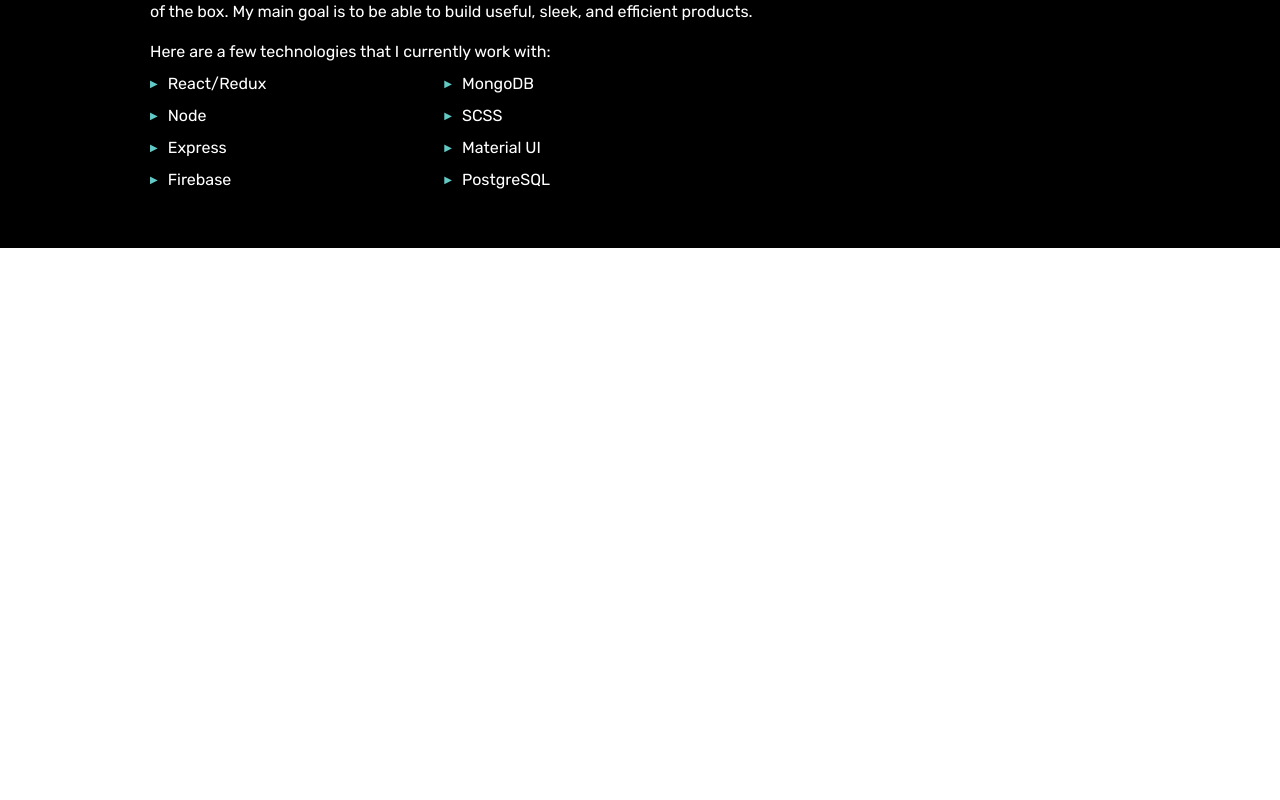
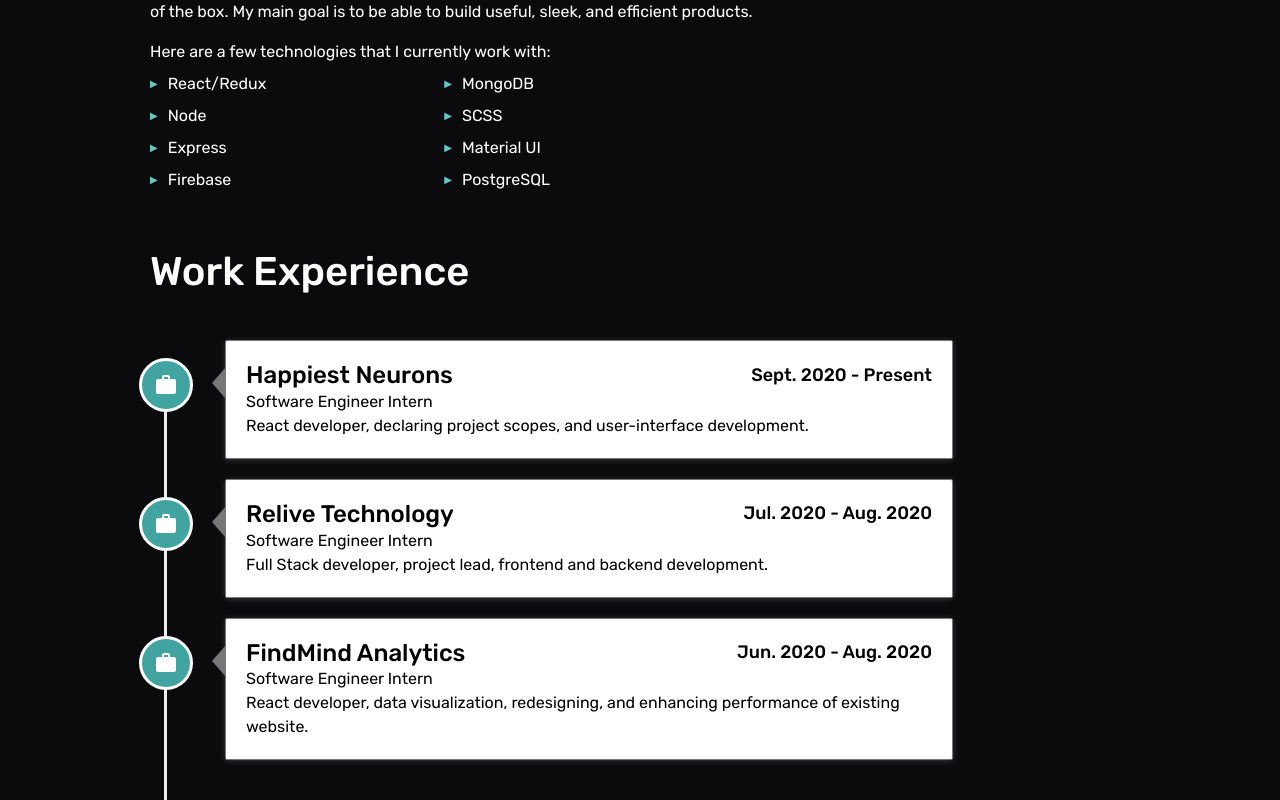
Before and after one commit to roshan0708/portfolio_v2, a React (Create React App) app: page / in a window 1280 px wide. Shown: the part 1008-1808 px from the top of the page. Before the commit the page ends 1256 px from the top, so only its background shows below. Built offline with nearby package versions, Linux system fonts and the light colour scheme.

Commit message:
work experience section added

```diff
--- a/package.json
+++ b/package.json
@@ -6,6 +6,8 @@
     "@fortawesome/fontawesome-svg-core": "^1.2.30",
     "@fortawesome/free-brands-svg-icons": "^5.14.0",
     "@fortawesome/react-fontawesome": "^0.1.11",
+    "@material-ui/core": "^4.11.0",
+    "@material-ui/icons": "^4.9.1",
     "@testing-library/jest-dom": "^4.2.4",
     "@testing-library/react": "^9.5.0",
     "@testing-library/user-event": "^7.2.1",
--- a/src/App.js
+++ b/src/App.js
@@ -2,6 +2,7 @@
 import Cover from './components/cover';
 import NavbarComponent from "./components/navbar";
 import About from './components/about';
+import WorkExperience from './components/workExperience';
 
 const App = () => {
   return (
@@ -9,6 +10,7 @@
       <NavbarComponent />
       <Cover />
       <About />
+      <WorkExperience />
     </div>
   );
 }
--- a/src/components/about.jsx
+++ b/src/components/about.jsx
@@ -1,9 +1,11 @@
 import React from 'react';
-import { Button } from 'react-bootstrap';
 
 const About = () => {
     return (
-      <main style={{ background: "black", color: "white" }} className="py-5">
+      <div
+        style={{ background: "#0b0b0d", color: "white" }}
+        className="py-5 main-div"
+      >
         <section className="div-1 about">
           <h1 className="heading">About Me</h1>
           <div>
@@ -47,7 +49,7 @@
             </ul>
           </div>
         </section>
-      </main>
+      </div>
     );
 }
 
--- a/src/components/cover.jsx
+++ b/src/components/cover.jsx
@@ -6,7 +6,7 @@
     return (
       <div className="bg-div">
         <div className="head mx-5">
-          <main className="head-div mx-auto">
+          <div className="head-div mx-auto main-div">
             <section className="div-1">
               <h1 className="my-1 head-div-first-text">Hi, my name is</h1>
               <h1 className="head-div-second-text">Roshan Kanwar.</h1>
@@ -19,7 +19,7 @@
                 catching websites.
               </p>
             </section>
-          </main>
+          </div>
         </div>
         <span className="scroll-btn">
           <a href="#">
@@ -35,6 +35,7 @@
                 className="social-media-list-link"
                 href="https://github.com/roshan0708"
                 target="_blank"
+                rel="noopener noreferrer"
               >
                 <FontAwesomeIcon icon={faGithub} className="media-icons" />
               </a>
@@ -44,6 +45,7 @@
                 className="social-media-list-link"
                 href="https://www.linkedin.com/in/roshan0708/"
                 target="_blank"
+                rel="noopener noreferrer"
               >
                 <FontAwesomeIcon icon={faLinkedin} className="media-icons" />
               </a>
@@ -53,6 +55,7 @@
                 className="social-media-list-link"
                 href="https://www.hackerrank.com/roshan_0708"
                 target="_blank"
+                rel="noopener noreferrer"
               >
                 <FontAwesomeIcon icon={faHackerrank} className="media-icons" />
               </a>
--- a/src/components/navbar.jsx
+++ b/src/components/navbar.jsx
@@ -4,19 +4,44 @@
 const NavbarComponent = () => {
     return (
       <>
-        <Navbar className="header-nav" fixed="top" collapseOnSelect bg="dark" expand="lg">
+        <Navbar
+          className="header-nav"
+          fixed="top"
+          collapseOnSelect
+          bg="dark"
+          expand="lg"
+        >
           <Navbar.Brand href="#home" className="brand-name ml-5">
             Roshan.
           </Navbar.Brand>
           <Navbar.Toggle aria-controls="responsive-navbar-nav" />
           <Navbar.Collapse id="responsive-navbar-nav">
             <Nav className="ml-auto mr-5">
-              <Nav.Link className="px-3" href="#home" >Home</Nav.Link>
-              <Nav.Link className="px-3" href="#about">About</Nav.Link>
-              <Nav.Link className="px-3" href="#experience">Experience</Nav.Link>
-              <Nav.Link className="px-3" href="#projects">Projects</Nav.Link>
-              <Nav.Link className="px-3" href="#contact">Contact</Nav.Link>
-              <Nav.Link className="px-3" href="https://drive.google.com/file/d/15SeYYPEyzM0kxhG1UCV32BEVVcEk5xOn/view?usp=sharing" target="_blank"><Button variant="outline-success" className="button">Resume</Button></Nav.Link>
+              <Nav.Link className="px-3" href="#home">
+                Home
+              </Nav.Link>
+              <Nav.Link className="px-3" href="#about">
+                About
+              </Nav.Link>
+              <Nav.Link className="px-3" href="#experience">
+                Experience
+              </Nav.Link>
+              <Nav.Link className="px-3" href="#projects">
+                Projects
+              </Nav.Link>
+              <Nav.Link className="px-3" href="#contact">
+                Contact
+              </Nav.Link>
+              <Nav.Link
+                className="px-3"
+                rel="noopener noreferrer"
+                href="https://drive.google.com/file/d/15SeYYPEyzM0kxhG1UCV32BEVVcEk5xOn/view?usp=sharing"
+                target="_blank"
+              >
+                <Button variant="outline-success" className="button">
+                  Resume
+                </Button>
+              </Nav.Link>
             </Nav>
           </Navbar.Collapse>
         </Navbar>
--- /dev/null
+++ b/src/components/timeline.jsx
@@ -0,0 +1,42 @@
+import React from 'react';
+import data from "./work.json";
+import { Container, Row, Col } from 'react-bootstrap';
+import WorkIcon from '@material-ui/icons/Work';
+
+const Timeline = () => {
+    return (
+      <Container>
+        <Row>
+          <Col>
+            <ul className="timeline">
+            {
+                data.map(item => {
+                    return (
+                      <li className="timeline-item" key={item.id}>
+                        <div className="timeline-badge">
+                          <WorkIcon className="glyphicon glyphicon-off" />
+                        </div>
+                        <div className="timeline-panel">
+                          <div className="timeline-heading">
+                            <div className="timeline-heading-div">
+                              <h4 className="timeline-title">{item.company}</h4>
+                              <h4 style={{fontSize:"18px"}}>{item.date}</h4>
+                            </div>
+                            <p>Software Engineer Intern</p>
+                          </div>
+                          <div className="timeline-body">
+                            <p>{item.text}</p>
+                          </div>
+                        </div>
+                      </li>
+                    );
+                })
+            }
+            </ul>
+          </Col>
+        </Row>
+      </Container>
+    );
+}
+
+export default Timeline;
--- /dev/null
+++ b/src/components/work.json
@@ -0,0 +1,20 @@
+[
+  {
+    "id":"ck123",
+    "company": "Happiest Neurons",
+    "date": "Sept. 2020 - Present",
+    "text": "React developer, declaring project scopes, and user-interface development."
+  },
+  {
+    "id": "ck124",
+    "company": "Relive Technology",
+    "date": "Jul. 2020 - Aug. 2020",
+    "text": "Full Stack developer, project lead, frontend and backend development."
+  },
+  {
+    "id": "ck125",
+    "company": "FindMind Analytics",
+    "date": "Jun. 2020 - Aug. 2020",
+    "text": " React developer, data visualization, redesigning, and enhancing performance of existing website."
+  }
+]
--- /dev/null
+++ b/src/components/workExperience.jsx
@@ -0,0 +1,18 @@
+import React, { useState } from 'react';
+import Timeline from './timeline';
+
+const WorkExperience = () => {
+    return (
+      <div
+        style={{ background: "#0b0b0d", color: "white"}}
+        className="main-div"
+      >
+        <section className="div-1 work">
+          <h1 className="mb-4">Work Experience</h1>
+          <Timeline />
+        </section>
+      </div>
+    );
+}
+
+export default WorkExperience;
--- a/src/styles/layout/_cover.scss
+++ b/src/styles/layout/_cover.scss
@@ -1,5 +1,5 @@
 .bg-div{
-    background:linear-gradient(0deg, rgba(0, 0, 0, 0.5), rgba(0, 0, 0, 0.6)),  url("../../assets/img/bg-6.jpg");
+    background:linear-gradient(0deg, rgba(11, 11, 13, 0.5), rgba(11, 11, 13, 0.6)),  url("../../assets/img/bg-6.jpg");
     background-attachment: fixed;
     background-position: center;
     background-repeat: no-repeat;
--- /dev/null
+++ b/src/styles/layout/_timeline.scss
@@ -0,0 +1,103 @@
+.timeline {
+    list-style: none;
+    padding: 20px;
+    color:black;
+    position: relative;
+	&:before {
+        top: 40px;
+        bottom: 0;
+        position: absolute;
+        content: " ";
+        width: 3px;
+        background-color: #eeeeee;
+        left: 0;
+        margin-left: -1.5px;
+    }
+    &-heading-div{
+        display: flex;
+        align-items: center;
+        justify-content: space-between;
+    }
+	.timeline-item {
+        margin-bottom: 20px;
+        position: relative;
+		&:before,
+		&:after {
+            content: "";
+            display: table;
+        }
+		&:after {
+            clear: both;
+        }
+		.timeline-badge {
+            color: #fff;
+            width: 54px;
+            height: 54px;
+            line-height: 45px;
+            font-size: 22px;
+            text-align: center;
+            position: absolute;
+            top: 18px;
+            left: -21px;
+            margin-left: -25px;
+            background-color:rgb(66, 164, 160);
+			border: 3px solid #fff;
+            z-index: 100;
+            border-top-right-radius: 50%;
+            border-top-left-radius: 50%;
+            border-bottom-right-radius: 50%;
+            border-bottom-left-radius: 50%;
+			.glyphicon {
+				top: 2px;
+				left: 0px;
+			}
+        }
+		.timeline-panel {
+            position: relative;
+            width: 80%;
+            height: 100%;
+            max-height: 150px;
+            float: left;
+			right: 16px;
+            border: 1px solid #777777;
+			background: #fff;
+            border-radius: 2px;
+            padding: 20px;
+            -webkit-box-shadow: 0 1px 6px rgba(255, 255, 255, 0.175);
+            box-shadow: 0 1px 6px rgba(255, 255, 255, 0.175);
+			&:before {
+                position: absolute;
+                top: 26px;
+                right: -16px;
+                display: inline-block;
+                border-top: 16px solid transparent;
+                border-left: 16px solid #777777;
+                border-right: 0 solid #777777;
+                border-bottom: 16px solid transparent;
+                content: " ";
+            }
+			.timeline-title {
+    			margin-top: 0;
+    			color: inherit;
+			}
+			.timeline-body > p,
+			.timeline-body > ul {
+    			margin-bottom: 0;
+			}
+			.timeline-body > p + p {
+        		margin-top: 5px;
+    		}
+        }
+    }
+	.timeline-item{
+		.timeline-panel {
+			left: 40px;
+			&:before {
+				border-left-width: 0;
+				border-right-width: 14px;
+				left: -14px;
+				right: auto;
+			}
+		}
+	}
+}
--- /dev/null
+++ b/src/styles/layout/_work-experience.scss
@@ -0,0 +1,3 @@
+.work{
+
+}
--- a/src/styles/styles.scss
+++ b/src/styles/styles.scss
@@ -6,6 +6,27 @@
 
 //font-family: 'Pacifico', cursive;
 //font-family: 'Courier Prime', monospace;
+
+::-webkit-scrollbar {
+  width: 13px;
+}
+
+/* Track */
+::-webkit-scrollbar-track {
+  border-radius: 3px;
+  background-color: #656464;
+}
+
+/* Handle */
+::-webkit-scrollbar-thumb {
+  background: #403f3f;
+  border-radius: 3px;
+}
+
+/* Handle on hover */
+::-webkit-scrollbar-thumb:hover {
+  background: #5a5959;
+}
 
 * {
   margin: 0;
@@ -28,13 +49,13 @@
   height: 100%;
 }
 
-main {
+.main-div{
   display: flex;
   justify-content: center;
   align-items: center;
   flex-direction: column;
   width: 100%;
-  max-width: 1600px;
+  max-width: 100vw;
   max-height: 100vh;
   padding:0 150px;
 }
@@ -70,3 +91,5 @@
 @import "./layout/navbar";
 @import "./layout/cover";
 @import "./layout/about";
+@import "./layout/work-experience";
+@import "./layout/timeline";
```
Also changed, not shown: 1 other file (tests, documents, lock files or other folders).
